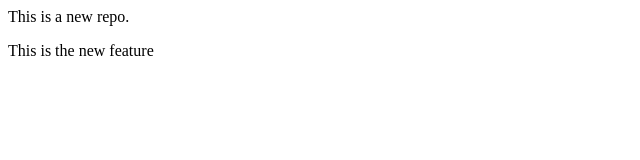
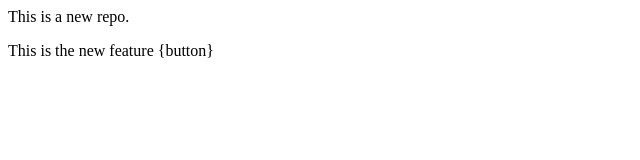
Before and after one commit to HaseebSheikh-01/localrepo, a plain HTML site: page index.html in a window 1280 px wide. Shown: the full height of the page, 0-640 px from the left. Drawn offline with Linux system fonts and the light colour scheme.

Commit message:
Add Button

```diff
--- a/index.html
+++ b/index.html
@@ -1,2 +1,2 @@
 <p>This is a new repo.</p>
-<p>This is the new feature</p>
+<p>This is the new feature {button}</p>
```
